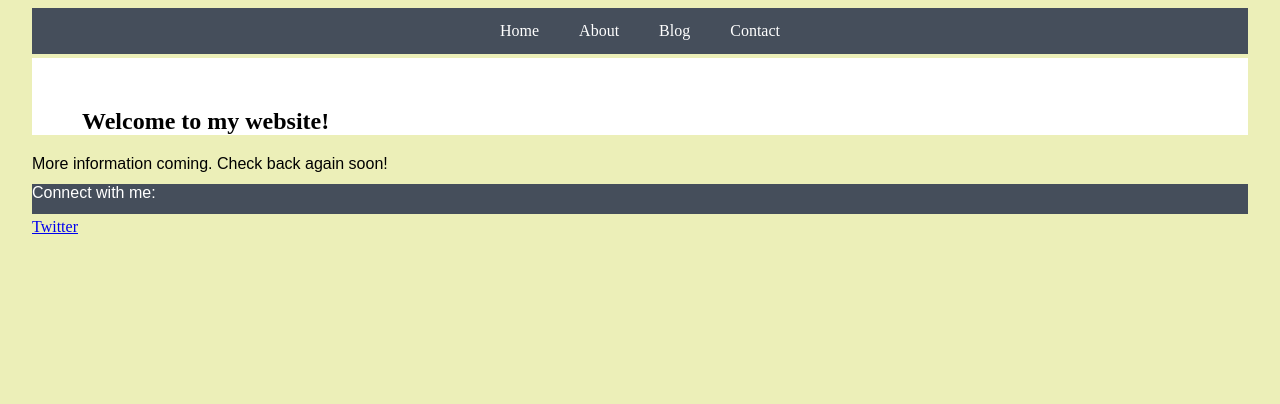
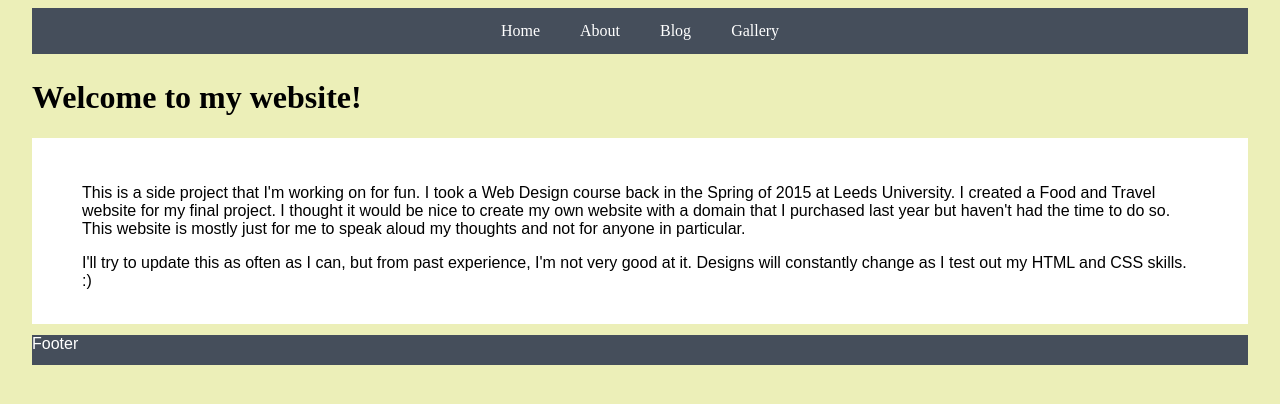
Before and after one commit to pandas07/sherry, a plain HTML site: page index.html in a window 1280 px wide. Drawn offline with Linux system fonts and the light colour scheme.

Commit message:
Update index.html
Added main page content

```diff
--- a/index.html
+++ b/index.html
@@ -13,20 +13,29 @@
     <li><a href="index.html">Home</a></li>
     <li><a href="about.html">About</a></li>
     <li><a href="blog.html">Blog</a></li>
-    <li><a href="contact.html">Contact</a></li>
+    <li><a href="gallery.html">Gallery</a></li>
   </ul>
 </nav>
 
+<header>
+<h1>Welcome to my website!</h1>
+</header>
+
 <section>
-<h1>Welcome to my website!</h1>
+<p>This is a side project that I'm working on for fun. I took a Web Design course
+   back in the Spring of 2015 at Leeds University. I created a Food and Travel website
+   for my final project. I thought it would be nice to create my own website with a
+   domain that I purchased last year but haven't had the time to do so. This website
+   is mostly just for me to speak aloud my thoughts and not for anyone in particular.</p>
+<p>I'll try to update this as often as I can, but from past experience, I'm not very
+   good at it. Designs will constantly change as I test out my HTML and CSS skills. :)</p>
+<br/>
 </section>
-<p>More information coming. Check back again soon!</p>
 
 </body>
 
 <footer>
-  <p>Connect with me: </p>
-  <a href="http://www.twitter.com/sherrryyyyy">Twitter</a>
+  <p>Footer</p>
 </footer>
 
 </html>
```
